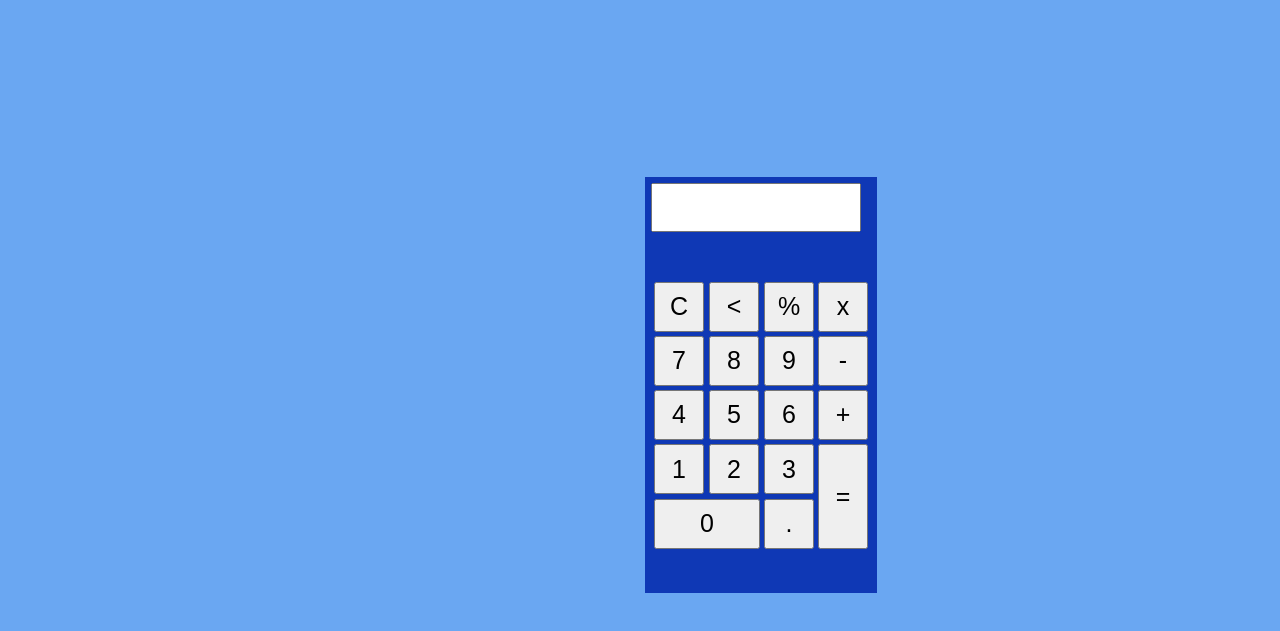
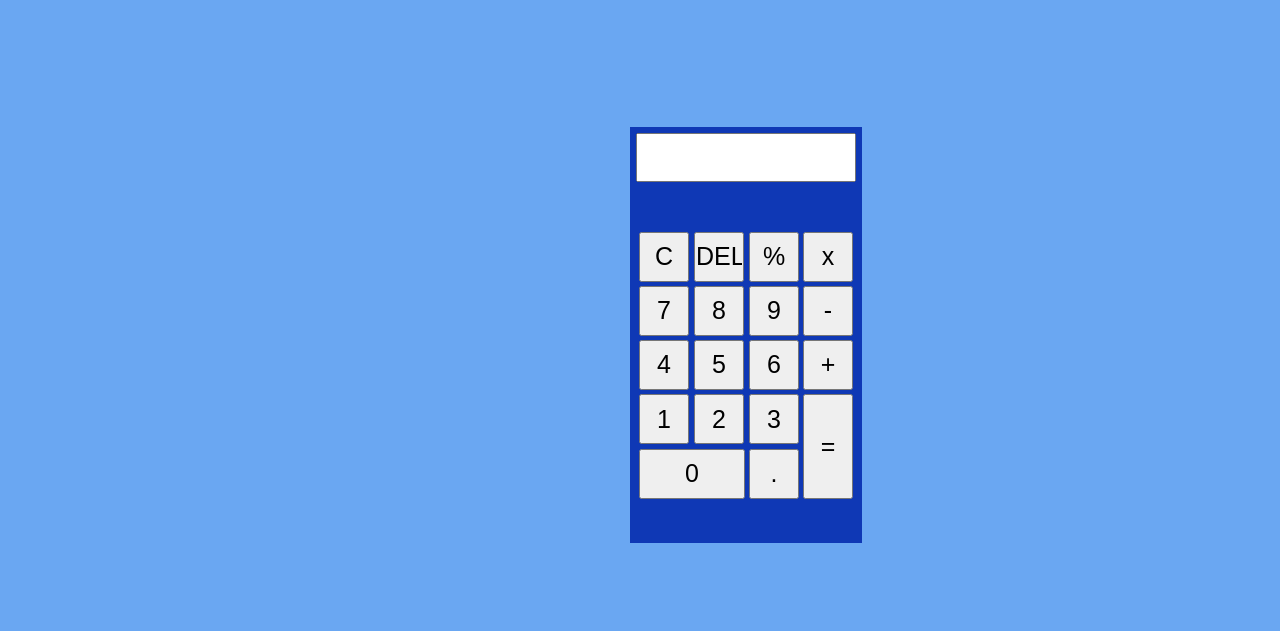
Before and after one commit to rmd225/calculator, a plain HTML site: page index.html in a window 1280 px wide. Shown: the part 73-704 px from the top of the page. Drawn offline with Linux system fonts and the light colour scheme.

Commit message:
postion change to cetner and up

```diff
--- a/css/index.css
+++ b/css/index.css
@@ -19,7 +19,7 @@
   }
 
   .textview {
-    width: 190px;
+    width: 200px;
     margin: 5px;
     margin:6px;
     font-size: 25px;
@@ -28,8 +28,8 @@
 
   .main {
     position: absolute;
-    top: 250px;
-    left: 645px;
+    top: 200px;
+    left: 630px;
     background: rgb(15, 56, 181);
   }
 
--- a/index.html
+++ b/index.html
@@ -26,7 +26,7 @@
             <table>
                 <tr>
                     <td><input class="button" type="button" value="C" onclick="c()"></td>
-                    <td><input class="button" type="button" value="<" onclick="back()"></td>
+                    <td><input class="button" type="button" value="DEL" onclick="back()"></td>
                     <td><input class="button" type="button" value="%" onclick="insert('/')"></td>
                     <td><input class="button" type="button" value="x" onclick="insert('*')"></td>
                 </tr>
```
